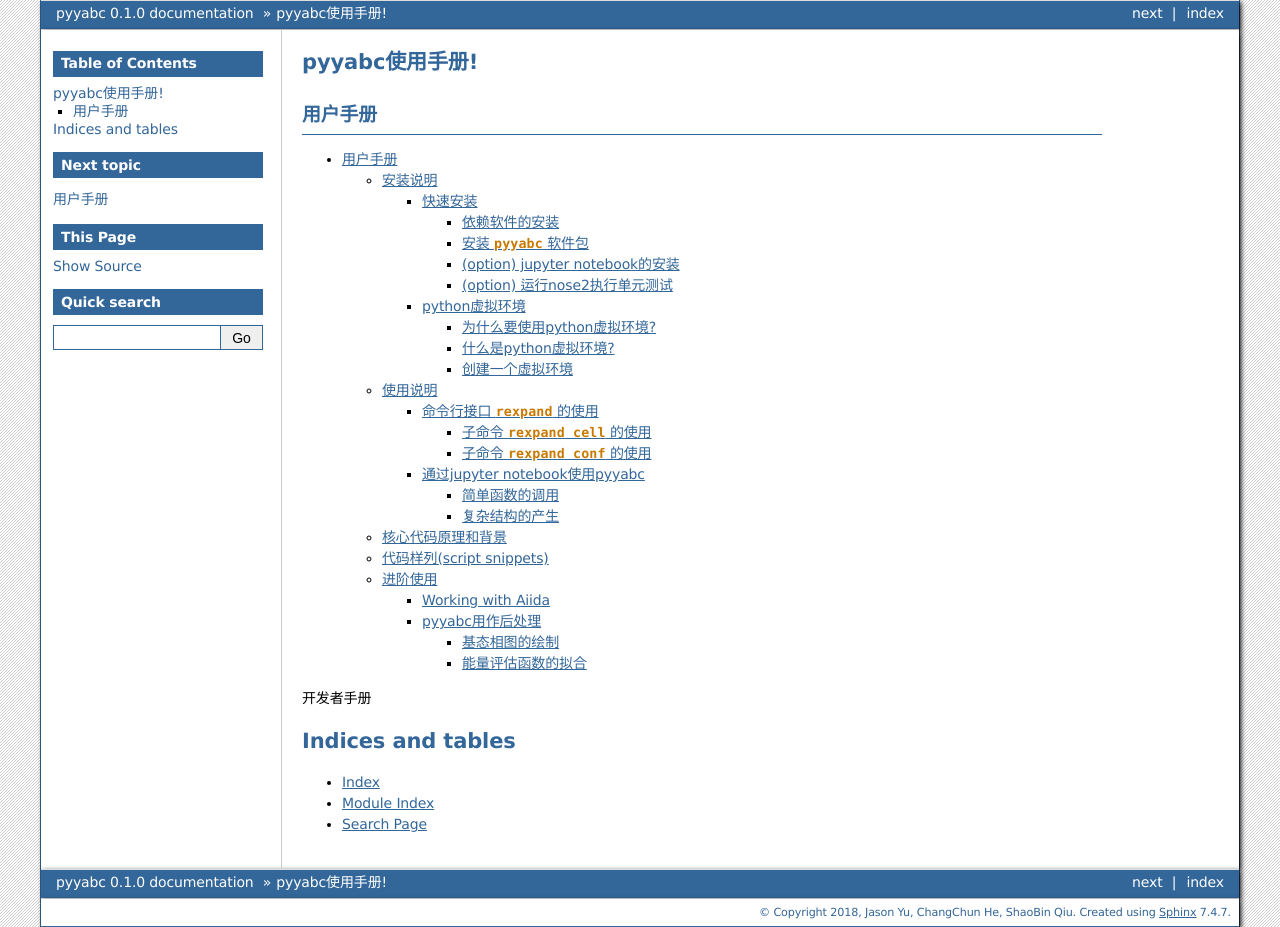
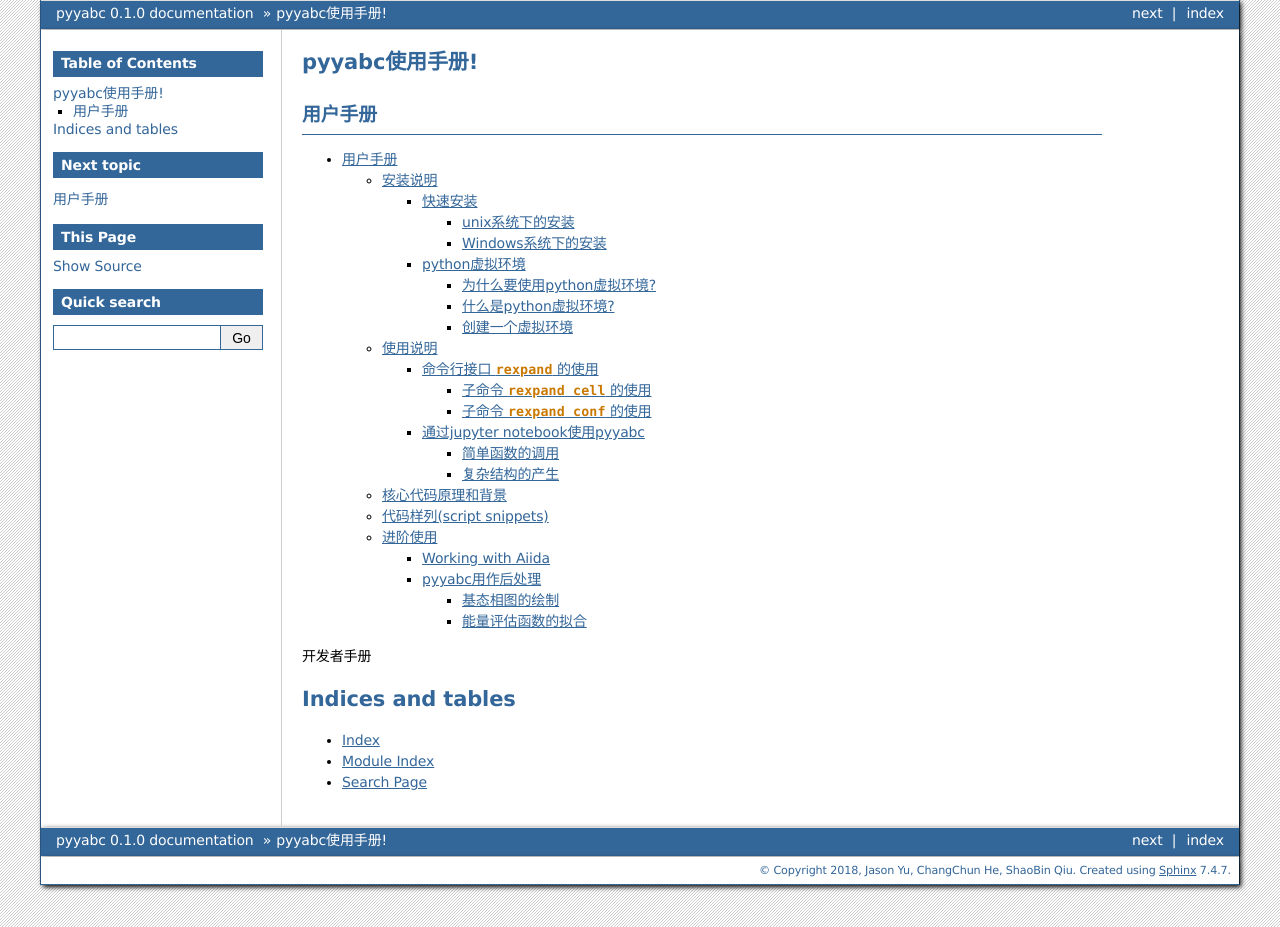
Before and after one commit to scut-ccmp/sagar, a Sphinx documentation site: the page built from docs/source/index.rst, in a window 1280 px wide. Built offline with Sphinx 7.4.7, drawn with Linux system fonts in a browser that asks for light colours.

Commit message:
add windows install

```diff
--- a/docs/source/installation/quick_install.rst
+++ b/docs/source/installation/quick_install.rst
@@ -4,13 +4,16 @@
 快速安装
 =============
 
-这一章将简述安装步骤，该包只能安装在Unix类型的系统上，在 ``OS X`` 和 ``Ubuntu`` 以及 ``Debian``,
-``Archlinux`` 均测试安装。
+这一章将简述安装步骤，该包建议安装在Unix类型的系统上，在 ``OS X`` 和 ``Ubuntu`` 以及 ``Debian``,
+``Archlinux`` 均测试安装, `Windows`系统也可以安装, 并且测试成功, 但是不建议开发者使用`Windows`安装维护。
 该章节分为下列几个部分：
 
 1. 依赖软件的安装
 2. 安装 ``pyyabc`` 软件包
 3. (option) jupyter notebook的安装
+
+unix系统下的安装
+================
 
 依赖软件的安装
 ++++++++++++++++++
@@ -102,4 +105,11 @@
 
 测试通过则软件确保可用。
 
+Windows系统下的安装
+================
+
+
+
+
+
 现在你就可以开始使用软件包，或者继续查看后续手册 :ref:`get-started`.
```
